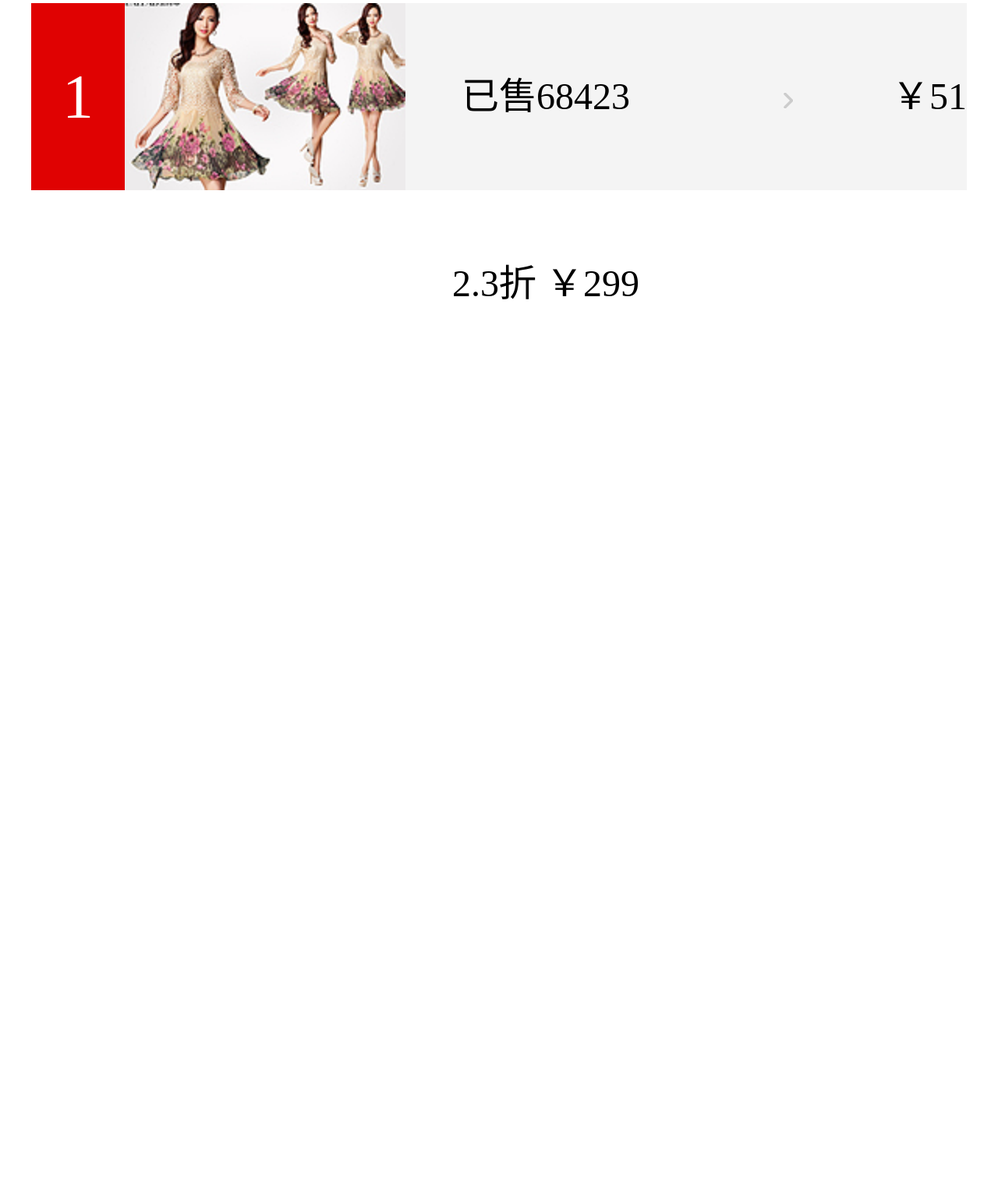
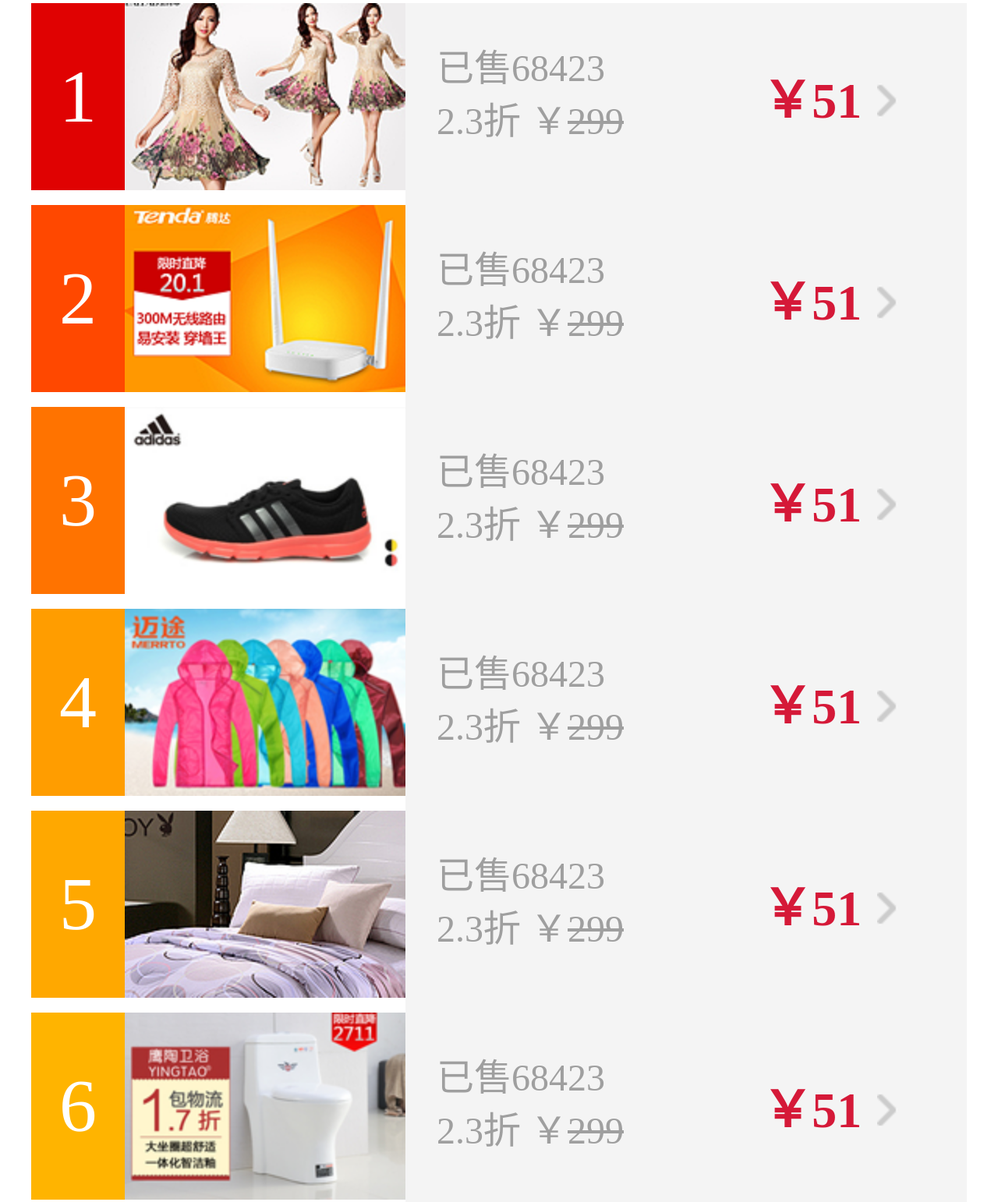
Before and after one commit to Lusoner/mobile, a plain HTML site: page moble-juhuasuan/index.html in a window 1280 px wide. Shown: the part 1797-3339 px from the top of the page at 78% size. Before the commit the page ends 2281 px from the top, so only its background shows below. Drawn offline with Linux system fonts and the light colour scheme.

Commit message:
ranks completed

```diff
--- a/moble-juhuasuan/index.html
+++ b/moble-juhuasuan/index.html
@@ -7,6 +7,7 @@
 	<style type="text/css">
 		*{margin:0;padding:0;list-style: none;text-decoration: none;}
 		html{font-size:20px;}
+		.section{width:15rem;margin:0 auto;}
 		.head{height:2.5rem;background:#ccc;text-align: center;line-height: 2.5rem;position: relative;}/*渐变*/
 		.head a{height:1.45rem;width:3.05rem;position:absolute;left:0; }
 		.head .back{width:3.05rem;height:1.45rem;vertical-align: middle;}
@@ -26,12 +27,28 @@
 		.hot_sell p{border-left:0.1rem solid #d51938;padding-left: 0.1rem }
 		.hot_sell span{float:right;}
 		.goods_rank{width:15rem;margin:0.75rem auto 0;}
-		.goods_rank>li{}
-		.goods_rank li>img{width:4.5rem;height:3rem;float:left;}
-		.goods_rank li>div{float: left;width:9rem;height:3rem;background: #f4f4f4;font-size:0.6rem;text-align: center;line-height: 3rem; }
-		.goods_rank div>span{float:right;}
-		.goods_rank div div{float:left;width: 4.5rem;}
-		.rank_1th>span{float:left;height:3rem;width:1.5rem;color:#fff;display: inline-block;background: #e00202;text-align: center;;line-height: 3rem;}
+		.goods_rank li{display: -webkit-box;}
+		.goods_rank li>img{width:4.5rem;height:3rem;}
+		.ranks{width:1.5rem;display: block;height: 3rem;line-height: 3rem;font-size: 1.2rem;color:#fff;text-align: center}
+		.ranks_detail{-webkit-box-flex:1;background: #f4f4f4;display: -webkit-box;}
+		.selling{font-size:0.6rem;line-height: 0.85rem;padding:0.625rem 0 0 0.5rem; color:#9f9f9f;-webkit-box-flex:2;}
+		.selling span{text-decoration: line-through;}
+		.selling_price{-webkit-box-flex:1;line-height: 3rem}
+		.selling_price span{font-size: 0.8rem;color:#d51938;font-weight: bold;}
+		.selling_price img{width:0.325rem;height:0.55rem;}
+		.ranks_1{background: #e00202}
+		.ranks_2{background: #ff4800}
+		.ranks_3{background: #ff7300}
+		.ranks_4{background: #ff9d00}
+		.ranks_5{background: #ffa800}
+		.ranks_6{background: #ffb400}
+		.ranks_7{background: #ffba00}
+		.ranks_8{background: #fcd000}
+		.ranks_9{background: #ffd719}
+		.ranks_10{background: #ffe152}
+		.cheap_more{background: #f5f5f5;height:2rem;line-height: 2rem;text-align: center}
+
+
 
 	</style>
 	<script type="text/javascript">
@@ -65,7 +82,7 @@
 		</div>
 
 	</div>
-	<div class="classify">
+	<div class="classify section">
 		<ul>
 			<li>
 				<img src="img/goods.png" alt="">
@@ -101,28 +118,204 @@
 			</li>
 		</ul>
 	</div>
-	<div class="hot_sell">
+	<div class="hot_sell section">
 		<span>TOP10</span>
 		<p>聚划算热卖排行</p>
 	</div>
-	<div class="goods_rank">
+	<div class="goods_rank section">
 		<li class="rank_1th">
-			<span>1</span>
+			<span class="ranks ranks_1">1</span>
 			<img src="img/skirt.png" alt="">
-			<div>
-				<div>
+			<div class="ranks_detail">
+				<div class="selling">
 					<p>已售68423</p>
 					<p>
 						2.3折 ￥<span>299</span>
 					</p>
 				</div>
+				<div class="selling_price">
+					<span>￥51</span>
+					<a href="javascript:;">
+						<img src="img/right_symbol.png" alt="">
+					</a>
+				</div>
 
-				<a href="javascript:;">
-					<img src="img/right_symbol.png" alt="">
-				</a>
-				<span>￥51</span>
+			</div>
+		</li>
+		<li class="rank_2th">
+			<span class="ranks ranks_2">2</span>
+			<img src="img/tenda.png" alt="">
+			<div class="ranks_detail">
+				<div class="selling">
+					<p>已售68423</p>
+					<p>
+						2.3折 ￥<span>299</span>
+					</p>
+				</div>
+				<div class="selling_price">
+					<span>￥51</span>
+					<a href="javascript:;">
+						<img src="img/right_symbol.png" alt="">
+					</a>
+				</div>
+
+			</div>
+		</li>
+		<li class="rank_3th">
+			<span class="ranks ranks_3">3</span>
+			<img src="img/adidas.png" alt="">
+			<div class="ranks_detail">
+				<div class="selling">
+					<p>已售68423</p>
+					<p>
+						2.3折 ￥<span>299</span>
+					</p>
+				</div>
+				<div class="selling_price">
+					<span>￥51</span>
+					<a href="javascript:;">
+						<img src="img/right_symbol.png" alt="">
+					</a>
+				</div>
+
+			</div>
+		</li>
+		<li class="rank_4th">
+			<span class="ranks ranks_4">4</span>
+			<img src="img/merrto.png" alt="">
+			<div class="ranks_detail">
+				<div class="selling">
+					<p>已售68423</p>
+					<p>
+						2.3折 ￥<span>299</span>
+					</p>
+				</div>
+				<div class="selling_price">
+					<span>￥51</span>
+					<a href="javascript:;">
+						<img src="img/right_symbol.png" alt="">
+					</a>
+				</div>
+
+			</div>
+		</li>
+		<li class="rank_5th">
+			<span class="ranks ranks_5">5</span>
+			<img src="img/playboy.png" alt="">
+			<div class="ranks_detail">
+				<div class="selling">
+					<p>已售68423</p>
+					<p>
+						2.3折 ￥<span>299</span>
+					</p>
+				</div>
+				<div class="selling_price">
+					<span>￥51</span>
+					<a href="javascript:;">
+						<img src="img/right_symbol.png" alt="">
+					</a>
+				</div>
+
+			</div>
+		</li>
+		<li class="rank_6th">
+			<span class="ranks ranks_6">6</span>
+			<img src="img/yingtao.png" alt="">
+			<div class="ranks_detail">
+				<div class="selling">
+					<p>已售68423</p>
+					<p>
+						2.3折 ￥<span>299</span>
+					</p>
+				</div>
+				<div class="selling_price">
+					<span>￥51</span>
+					<a href="javascript:;">
+						<img src="img/right_symbol.png" alt="">
+					</a>
+				</div>
+
+			</div>
+		</li>
+		<li class="rank_7th">
+			<span class="ranks ranks_7">7</span>
+			<img src="img/fotile.png" alt="">
+			<div class="ranks_detail">
+				<div class="selling">
+					<p>已售68423</p>
+					<p>
+						2.3折 ￥<span>299</span>
+					</p>
+				</div>
+				<div class="selling_price">
+					<span>￥51</span>
+					<a href="javascript:;">
+						<img src="img/right_symbol.png" alt="">
+					</a>
+				</div>
+
+			</div>
+		</li>
+		<li class="rank_8th">
+			<span class="ranks ranks_8">8</span>
+			<img src="img/difenni.png" alt="">
+			<div class="ranks_detail">
+				<div class="selling">
+					<p>已售68423</p>
+					<p>
+						2.3折 ￥<span>299</span>
+					</p>
+				</div>
+				<div class="selling_price">
+					<span>￥51</span>
+					<a href="javascript:;">
+						<img src="img/right_symbol.png" alt="">
+					</a>
+				</div>
+
+			</div>
+		</li>
+		<li class="rank_9th">
+			<span class="ranks ranks_9">9</span>
+			<img src="img/skirt.png" alt="">
+			<div class="ranks_detail">
+				<div class="selling">
+					<p>已售68423</p>
+					<p>
+						2.3折 ￥<span>299</span>
+					</p>
+				</div>
+				<div class="selling_price">
+					<span>￥51</span>
+					<a href="javascript:;">
+						<img src="img/right_symbol.png" alt="">
+					</a>
+				</div>
+
+			</div>
+		</li>
+		<li class="rank_10th">
+			<span class="ranks ranks_10">10</span>
+			<img src="img/falingwen.png" alt="">
+			<div class="ranks_detail">
+				<div class="selling">
+					<p>已售68423</p>
+					<p>
+						2.3折 ￥<span>299</span>
+					</p>
+				</div>
+				<div class="selling_price">
+					<span>￥51</span>
+					<a href="javascript:;">
+						<img src="img/right_symbol.png" alt="">
+					</a>
+				</div>
+
 			</div>
 		</li>
 	</div>
+	<div class="section cheap_more">
+		<p>更多划算 逛起来！</p>
+	</div>
 </body>
 </html>
```
